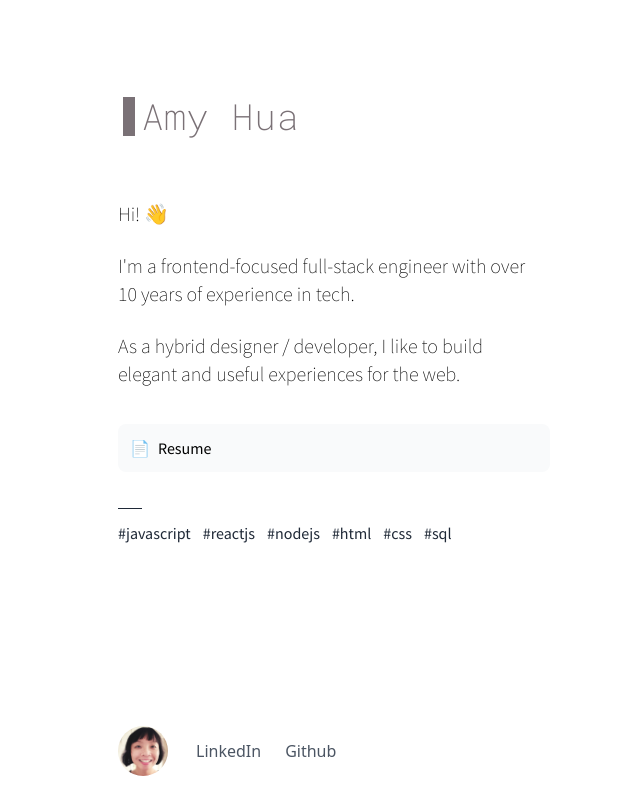
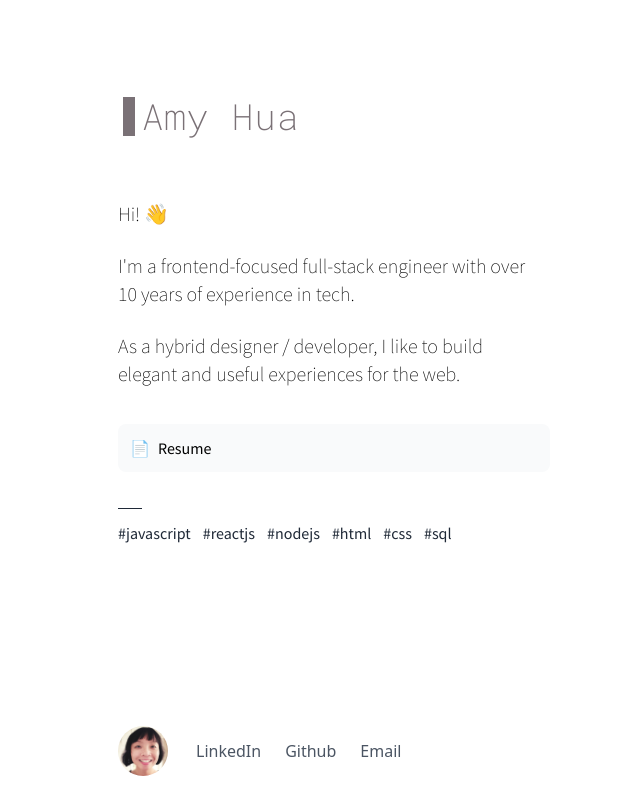
Before and after one commit to amyhua/amyhua.github.io, a Next.js app: page / in a window 1280 px wide. Shown: the whole page, without its empty margins (178-818 px from the left). Built offline with nearby package versions, Linux system fonts and the light colour scheme.

Commit message:
Add email

```diff
--- a/pages/index.tsx
+++ b/pages/index.tsx
@@ -105,6 +105,9 @@ export default function Home() {
                   </li>
                   <li className="px-3 text-gray-600 hover:text-black transition-colors">
                   <a href="//github.com/amyhua" target="_blank" rel="noreferrer">Github</a>
+                  </li>
+                  <li className="px-3 text-gray-600 hover:text-black transition-colors">
+                  <a href="//mailto:foramyhua@gmail.com" target="_blank" rel="noreferrer">Email</a>
                   </li>
                 </ul>
               </div>
```
